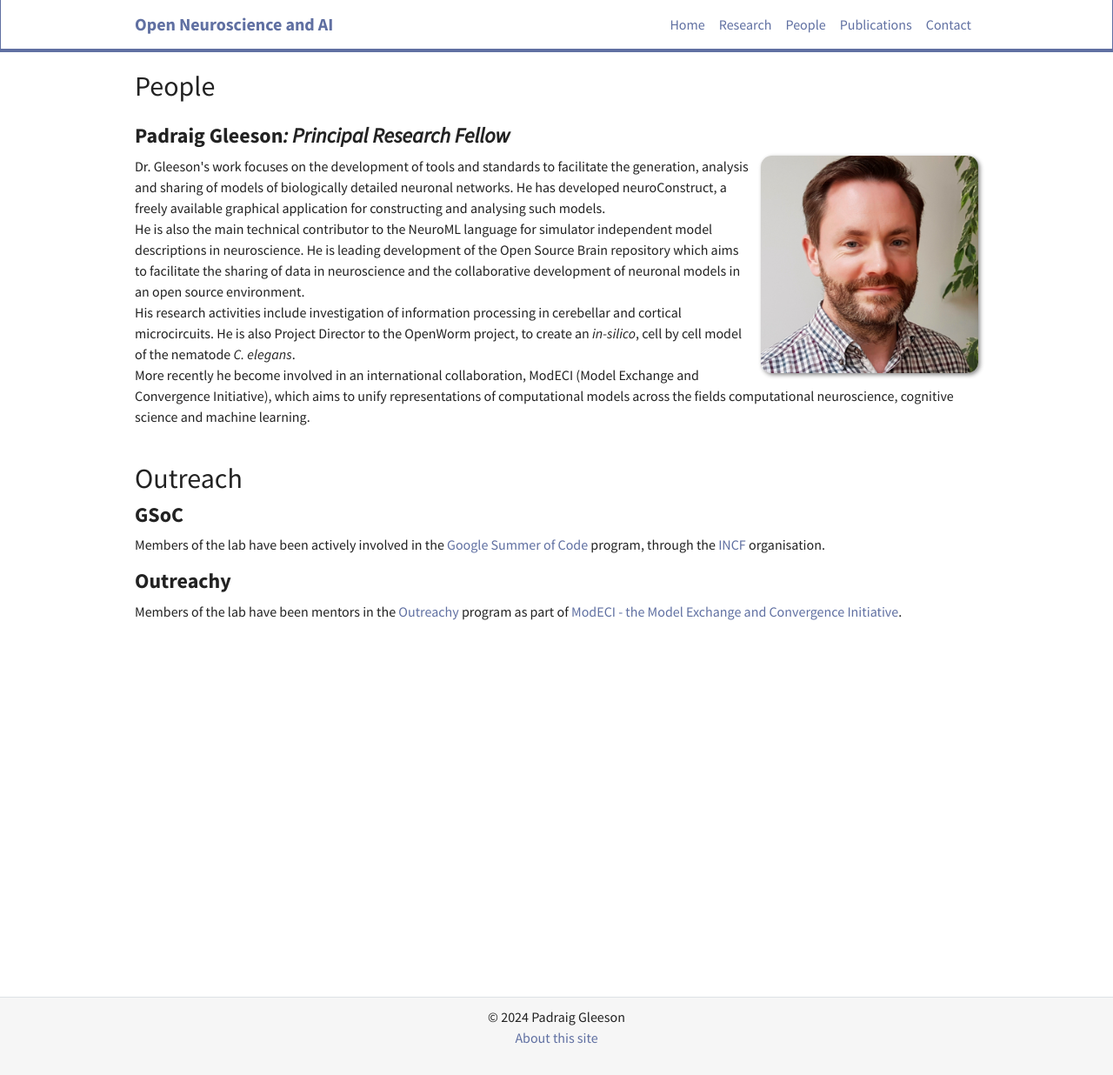
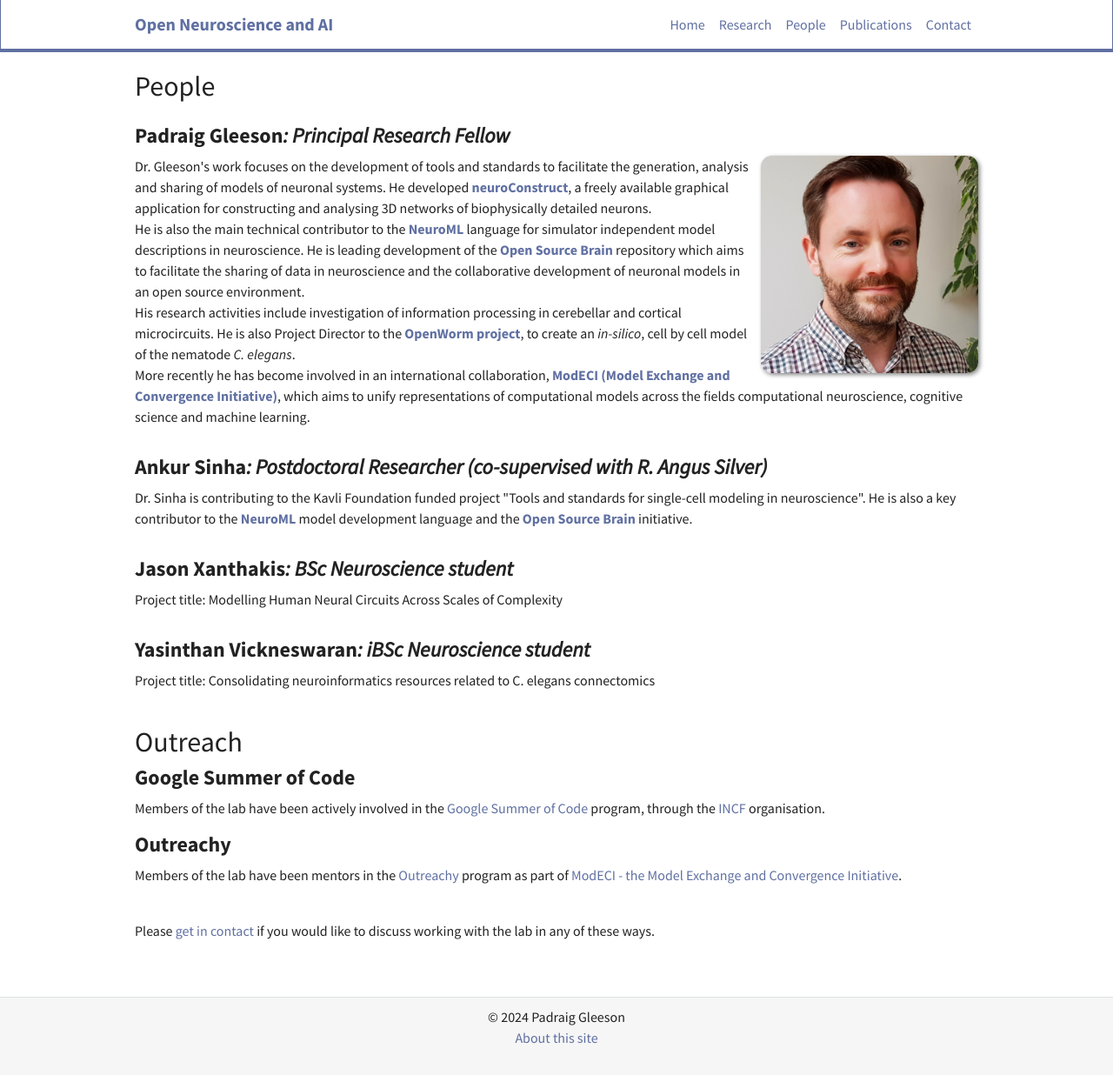
Before and after one commit to pgleeson/openneurolab, a Jekyll site: the page built from _pages/people.md, in a window 1280 px wide and 1236 px high. Shown: the whole window at 87% size. Built offline with Jekyll 4.4.1, drawn with Linux system fonts in a browser that asks for light colours; nearby versions of some CDN libraries.

Commit message:
More people

```diff
--- a/_data/people.yml
+++ b/_data/people.yml
@@ -1,4 +1,17 @@
 - name: Padraig Gleeson
   title: Principal Research Fellow
-  abstract: Dr. Gleeson's work focuses on the development of tools and standards to facilitate the generation, analysis and sharing of models of biologically detailed neuronal networks. He has developed neuroConstruct, a freely available graphical application for constructing and analysing such models. <br/>He is also the main technical contributor to the NeuroML language for simulator independent model descriptions in neuroscience. He is leading development of the Open Source Brain repository which aims to facilitate the sharing of data in neuroscience and the collaborative development of neuronal models in an open source environment. <br/>His research activities include investigation of information processing in cerebellar and cortical microcircuits. He is also Project Director to the OpenWorm project, to create an <i>in-silico</i>, cell by cell model of the nematode <i>C. elegans</i>. <br/>More recently he become involved in an international collaboration, ModECI (Model Exchange and Convergence Initiative), which aims to unify representations of computational models across the fields computational neuroscience, cognitive science and machine learning.
+  abstract: Dr. Gleeson's work focuses on the development of tools and standards to facilitate the generation, analysis and sharing of models of neuronal systems. He developed <a href="https://www.neuroconstruct.org"><b>neuroConstruct</b></a>, a freely available graphical application for constructing and analysing 3D networks of biophysically detailed neurons. <br/>He is also the main technical contributor to the <a href="/research#neuroml"><b>NeuroML</b></a> language for simulator independent model descriptions in neuroscience. He is leading development of the <a href="/research#osb"><b>Open Source Brain</b></a> repository which aims to facilitate the sharing of data in neuroscience and the collaborative development of neuronal models in an open source environment. <br/>His research activities include investigation of information processing in cerebellar and cortical microcircuits. He is also Project Director to the <a href="/research#openworm"><b>OpenWorm project</b></a>, to create an <i>in-silico</i>, cell by cell model of the nematode <i>C. elegans</i>. <br/>More recently he has become involved in an international collaboration, <a href="/research#mdf"><b>ModECI (Model Exchange and Convergence Initiative)</b></a>, which aims to unify representations of computational models across the fields computational neuroscience, cognitive science and machine learning.
   photo: PGleeson.jpg
+
+- name: Ankur Sinha
+  title: Postdoctoral Researcher (co-supervised with R. Angus Silver)
+  abstract: Dr. Sinha is contributing to the Kavli Foundation funded project "Tools and standards for single-cell modeling in neuroscience". He is also a key contributor to the <a href="/research#neuroml"><b>NeuroML</b></a> model development language and the <a href="/research#osb"><b>Open Source Brain</b></a> initiative.
+
+
+- name: Jason Xanthakis
+  title: BSc Neuroscience student
+  abstract: "Project title: Modelling Human Neural Circuits Across Scales of Complexity"
+
+- name: Yasinthan Vickneswaran
+  title: iBSc Neuroscience student
+  abstract: "Project title: Consolidating neuroinformatics resources related to C. elegans connectomics"
--- a/_pages/people.md
+++ b/_pages/people.md
@@ -9,7 +9,7 @@ permalink: /people
 
 
 <div class="row">
-  {% assign people = site.data.people | sort: 'name' %}
+  {% assign people = site.data.people %}
 
   {% for person in people %}
   {% unless person.break %}
@@ -34,10 +34,13 @@ permalink: /people
 
 # Outreach
 
-## GSoC
+## Google Summer of Code
 
 Members of the lab have been actively involved in the [Google Summer of Code](https://summerofcode.withgoogle.com/) program, through the [INCF](https://incf.org) organisation.
 
 ## Outreachy
 
 Members of the lab have been mentors in the [Outreachy](https://www.outreachy.org/) program as part of <a href="https://modeci.org">ModECI - the Model Exchange and Convergence Initiative</a>.
+
+
+<br/>Please <a href="/contact">get in contact</a> if you would like to discuss working with the lab in any of these ways.<br/><br/><br/>
```
Also changed, not shown: _pages/home.md (+1 -1 lines).
